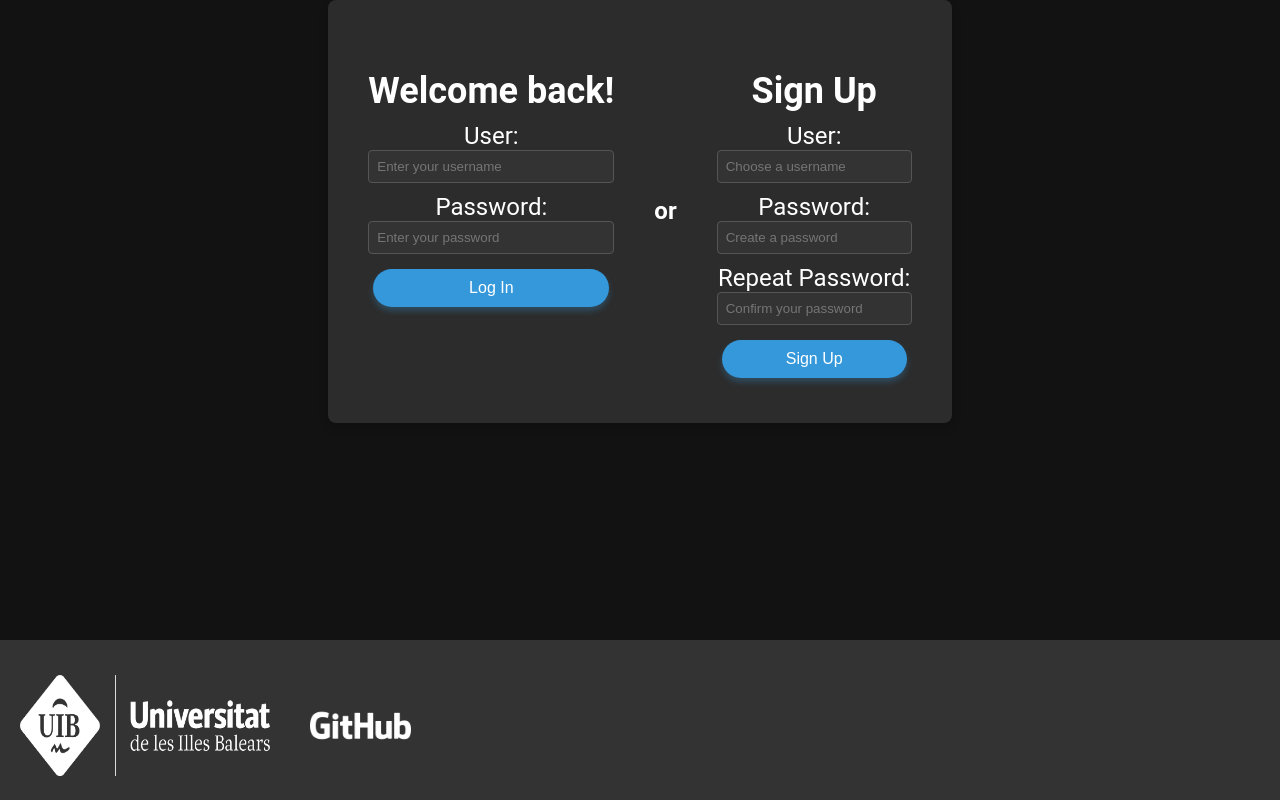
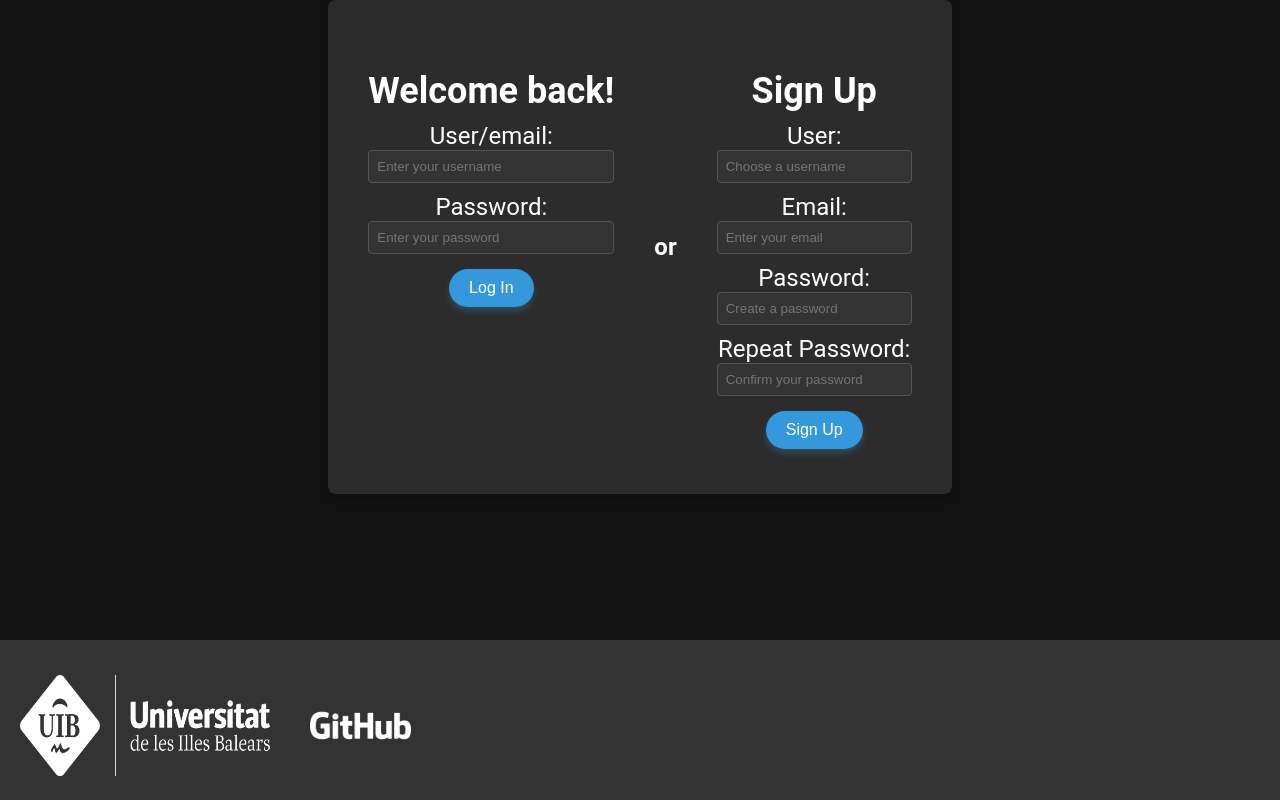
Before and after one commit to Laboratori-de-Projectes-de-Software/back-end, a React (Vite) app in the folder human-traits-front/: page /login in a window 1280 px wide. Built offline with nearby package versions, Linux system fonts and the light colour scheme.

Commit message:
añadido links a los botones de Log in y Sign up para que vayan a la pantalla de Account. Añadido Email como campo para registrarse

```diff
--- a/human-traits-front/src/components/Login.tsx
+++ b/human-traits-front/src/components/Login.tsx
@@ -1,5 +1,5 @@
 import Footer from "./Footer";
-
+import { Link } from "react-router-dom";
 export default function Login(){
 
     return (
@@ -10,22 +10,28 @@ export default function Login(){
           <div className="auth-box">
             <div className="auth-section">
               <h2>Welcome back!</h2>
-              <label>User:</label>
+              <label>User/email:</label>
               <input type="text" placeholder="Enter your username" />
               <label>Password:</label>
               <input type="password" placeholder="Enter your password" />
-              <button className="button-round button-blue">Log In</button>
+              <Link to="/account">
+                <button className="button-round button-blue">Log In</button>
+              </Link>
             </div>
             <div className="separator">or</div>
             <div className="auth-section">
               <h2>Sign Up</h2>
               <label>User:</label>
               <input type="text" placeholder="Choose a username" />
+              <label>Email:</label>
+              <input type="email" placeholder="Enter your email" />
               <label>Password:</label>
               <input type="password" placeholder="Create a password" />
               <label>Repeat Password:</label>
               <input type="password" placeholder="Confirm your password" />
-              <button className="button-round button-blue">Sign Up</button>
+              <Link to="/account">
+                <button className="button-round button-blue">Sign Up</button>
+              </Link>
             </div>
           </div>
         </div>
```
